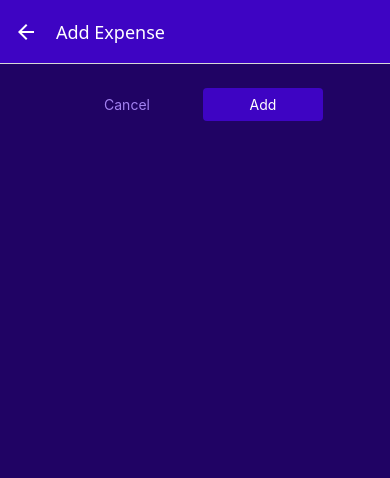
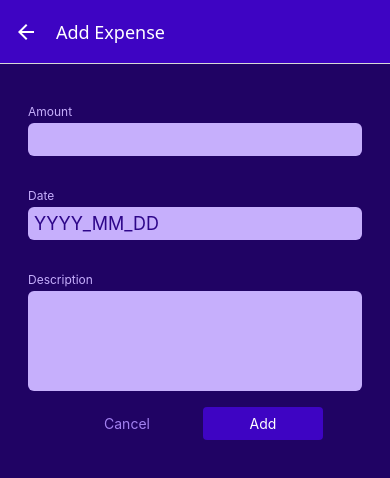
Before and after one commit to baodev97/ExpenseTrackApp, a React Native app: screen /ManageExpense in a window 390 px wide. Shown: the top 478 px of the page. Built offline with nearby package versions, Linux system fonts and the light colour scheme.

Commit message:
Configurig the form input Elements and styling

```diff
--- /dev/null
+++ b/components/ManageExpense/ExpenseForm.tsx
@@ -0,0 +1,32 @@
+import { View } from "react-native";
+import Input from "./Input";
+
+function ExpenseForm() {
+  function amountChangeHandler() {}
+
+  return (
+    <View>
+      <Input
+        label="Amount"
+        textInputConfig={{
+          keyboardType: "decimal-pad",
+          onChangeText: amountChangeHandler,
+        }}
+      />
+      <Input
+        label="Date"
+        textInputConfig={{
+          placeholder: "YYYY_MM_DD",
+          maxLength: 10,
+          onChangeText: () => {},
+        }}
+      />
+      <Input label="Description" textInputConfig={{
+        multiline:true,
+        autoCapitalize:'none', // default sentences
+        autoCorrect:false, // defaut true
+      }} />
+    </View>
+  );
+}
+export default ExpenseForm;
--- /dev/null
+++ b/components/ManageExpense/Input.tsx
@@ -0,0 +1,46 @@
+import { GlobalStyles } from "@/constants/styles";
+import { StyleSheet, Text, TextInput, TextInputProps, View } from "react-native";
+
+type InputProp = {
+    label:string,
+    textInputConfig?:TextInputProps
+}
+
+function Input({label,textInputConfig}:InputProp){
+
+    let inputStyles: any = [styles.input];
+    if(textInputConfig && textInputConfig.multiline){
+        inputStyles.push(styles.inputMultiline)
+    }
+
+    return (
+        <View style={styles.inputContainer}>
+            <Text style={styles.label}>{label}</Text>
+            <TextInput style={inputStyles} {...textInputConfig}/>
+        </View>
+    )
+}
+export default Input;
+
+const styles = StyleSheet.create({
+    inputContainer:{
+        marginHorizontal:4,
+        marginVertical:16
+    },
+    label:{
+        fontSize:12,
+        color:GlobalStyles.colors.primary100,
+        marginBottom:4
+    },
+    input:{
+        backgroundColor:GlobalStyles.colors.primary100,
+        padding:6,
+        borderRadius:6,
+        fontSize:18,
+        color:GlobalStyles.colors.primary700
+    },
+    inputMultiline:{
+        minHeight:100,
+        textAlignVertical:'top'
+    }
+})
--- a/screens/ManageExpense.tsx
+++ b/screens/ManageExpense.tsx
@@ -1,4 +1,5 @@
 import { RootStackParamList } from "@/App";
+import ExpenseForm from "@/components/ManageExpense/ExpenseForm";
 import Button from "@/components/UI/Button";
 import IconButton from "@/components/UI/IconButton";
 import { GlobalStyles } from "@/constants/styles";
@@ -43,6 +44,7 @@
 
   return (
     <View style={styles.container}>
+      <ExpenseForm/>
       <View style={styles.buttons}>
         <Button onPress={cancelHandler} mode="flat" style={styles.button}>
           Cancel
```
